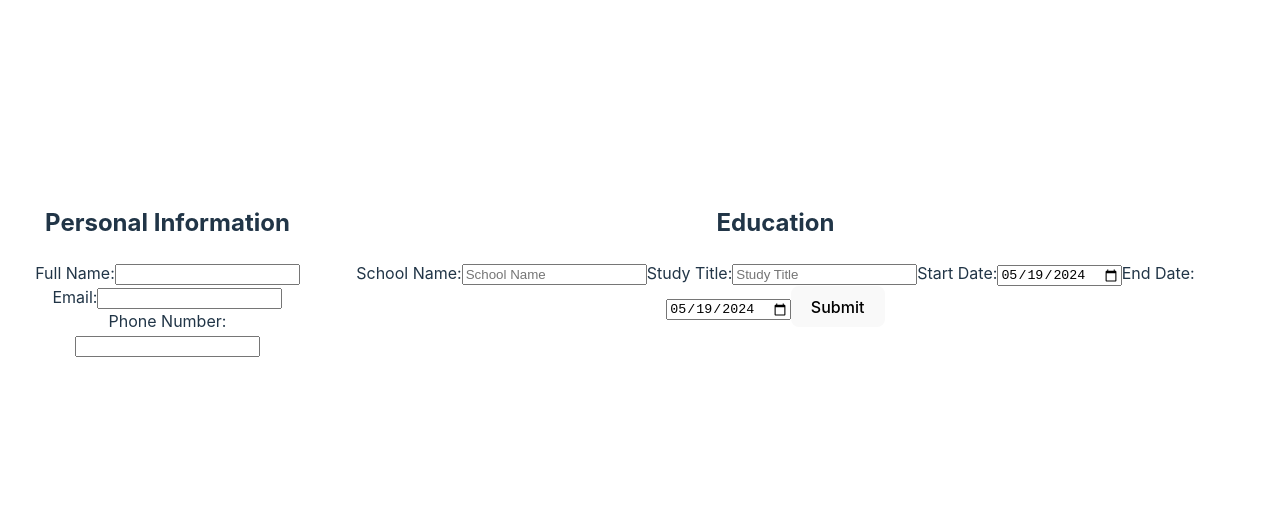
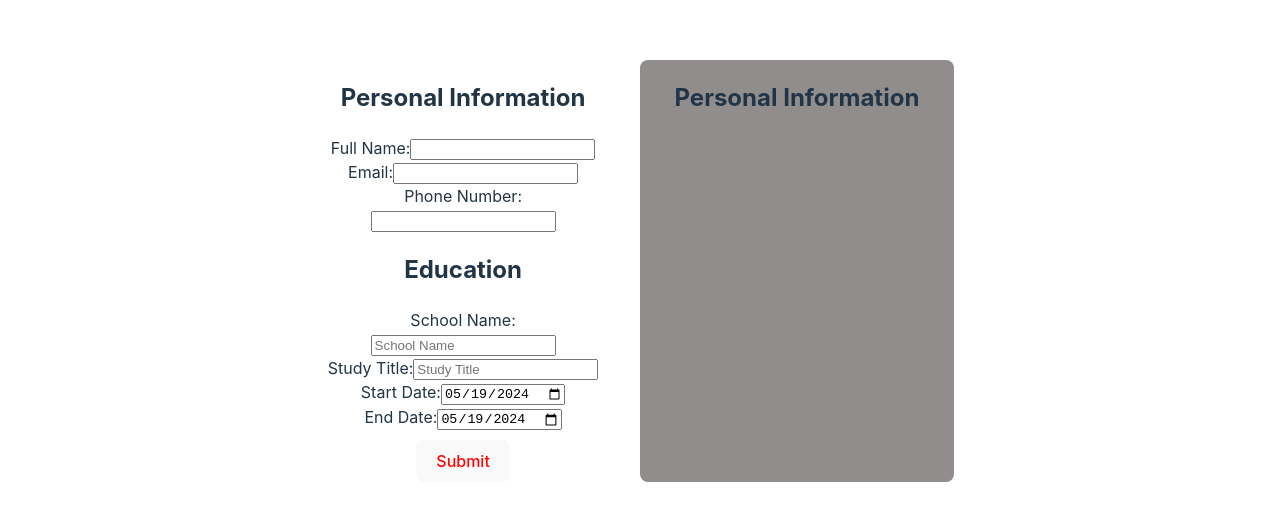
Before and after one commit to The-Shamm/Mod-6, a React (Vite) app in the folder Mod6App/: page / in a window 1280 px wide. Shown: the part 129-650 px from the top of the page. Built offline with nearby package versions, Linux system fonts and the light colour scheme.

Commit message:
working personal info and Education

```diff
--- a/Mod6App/src/App.jsx
+++ b/Mod6App/src/App.jsx
@@ -39,18 +39,26 @@ function App() {
   };
 
   return (
-    <div id="container">
-      <div>
+    <div id="container" className="app-container">
+      <div className="form-container">
         <PersonalInfo onChange={handlePersonalInfoUpdate} />
+        {!display.displayEdu && (
+          <EducationForm
+            eduInfo={eduInfo}
+            onChange={handleEduInfoUpdate}
+            onSubmit={(e) => handleSubmit(e, "displayEdu")}
+          />
+        )}
       </div>
-      <div>
-        <h1>{personalInfo.fullName}</h1>
-        <h2>{personalInfo.email}</h2>
-        <h2>{personalInfo.phone}</h2>
-      </div>
-      <div>
-        {display.displayEdu ? (
-          <div>
+      <div className="display-container">
+        <div className="personal-info-display">
+          <h2>Personal Information</h2>
+          <h1>{personalInfo.fullName}</h1>
+          <h2>{personalInfo.email}</h2>
+          <h2>{personalInfo.phone}</h2>
+        </div>
+        {display.displayEdu && (
+          <div className="education-info-display">
             <h2>Education Information</h2>
             <p>School: {eduInfo.schoolName}</p>
             <p>Study Title: {eduInfo.studyTitle}</p>
@@ -58,12 +66,6 @@ function App() {
             <p>End Date: {eduInfo.endDate.toISOString().slice(0, 10)}</p>
             <button onClick={() => setDisplay({ displayEdu: false })}>Edit</button>
           </div>
-        ) : (
-          <EducationForm
-            eduInfo={eduInfo}
-            onChange={handleEduInfoUpdate}
-            onSubmit={(e) => handleSubmit(e, "displayEdu")}
-          />
         )}
       </div>
     </div>
--- a/Mod6App/src/components/EducationForm.jsx
+++ b/Mod6App/src/components/EducationForm.jsx
@@ -25,6 +25,7 @@ function EducationForm(props) {
     <>
       <h2 className="form-title">Education</h2>
       <form onSubmit={handleSubmit} className="form">
+        <div className="form-group">
           <label htmlFor="schoolName" className="form-label">
             School Name:
             <input
@@ -36,6 +37,8 @@ function EducationForm(props) {
               className="form-input"
             />
           </label>
+        </div>
+        <div className="form-group">
           <label htmlFor="studyTitle" className="form-label">
             Study Title:
             <input
@@ -47,6 +50,8 @@ function EducationForm(props) {
               className="form-input"
             />
           </label>
+        </div>
+        <div className="form-group">
           <label htmlFor="startDate" className="form-label">
             Start Date:
             <input
@@ -57,6 +62,8 @@ function EducationForm(props) {
               className="form-input form-date-input"
             />
           </label>
+        </div>
+        <div className="form-group">
           <label htmlFor="endDate" className="form-label">
             End Date:
             <input
@@ -67,7 +74,10 @@ function EducationForm(props) {
               className="form-input form-date-input"
             />
           </label>
+        </div>
+        <div className="form-group">
           <button className="form-btn" type="submit">Submit</button>
+        </div>
       </form>
     </>
   );
--- a/Mod6App/src/styles/style.css
+++ b/Mod6App/src/styles/style.css
@@ -1,3 +1,46 @@
 #container {
     display: flex;
 }
+
+.app-container {
+    display: flex;
+    justify-content: space-between;
+    padding: 20px;
+  }
+
+  .form-container {
+    flex: 1;
+    margin-right: 20px;
+  }
+
+  .display-container {
+    flex: 1;
+    margin-left: 20px;
+    background-color: #928d8d;
+    padding: 20px;
+    border-radius: 8px;
+  }
+
+  .personal-info-display,
+  .education-info-display {
+    margin-bottom: 20px;
+  }
+
+  .personal-info-display h2,
+  .education-info-display h2 {
+    margin-top: 0;
+  }
+
+  button {
+    margin-top: 10px;
+    padding: 8px 12px;
+    background-color: #007bff;
+    color: rgb(255, 3, 3);
+    border: none;
+    border-radius: 4px;
+    cursor: pointer;
+  }
+
+  button:hover {
+    background-color: #0056b3;
+  }
```
Lines whose indentation alone changed are shown as unchanged.
